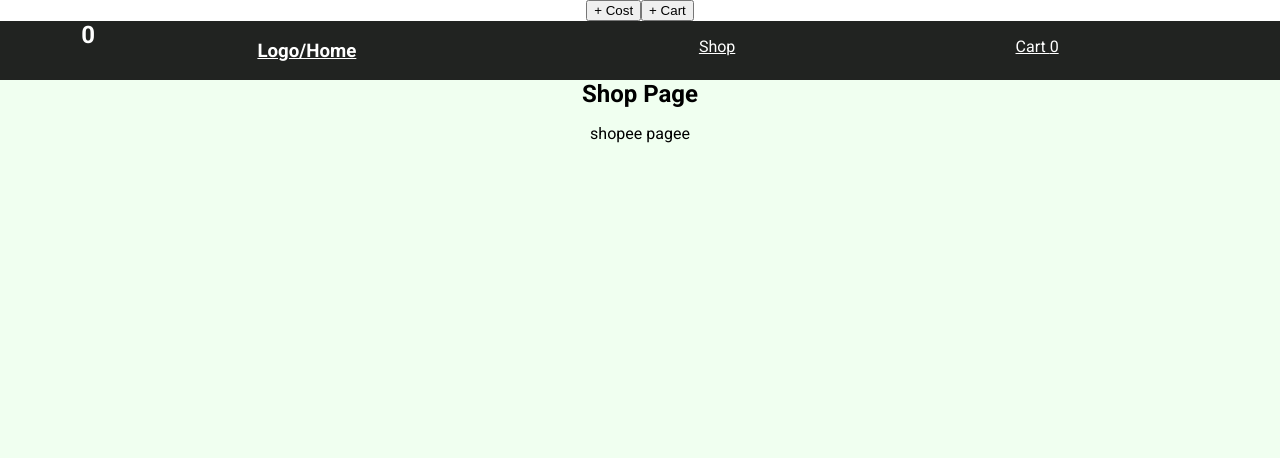
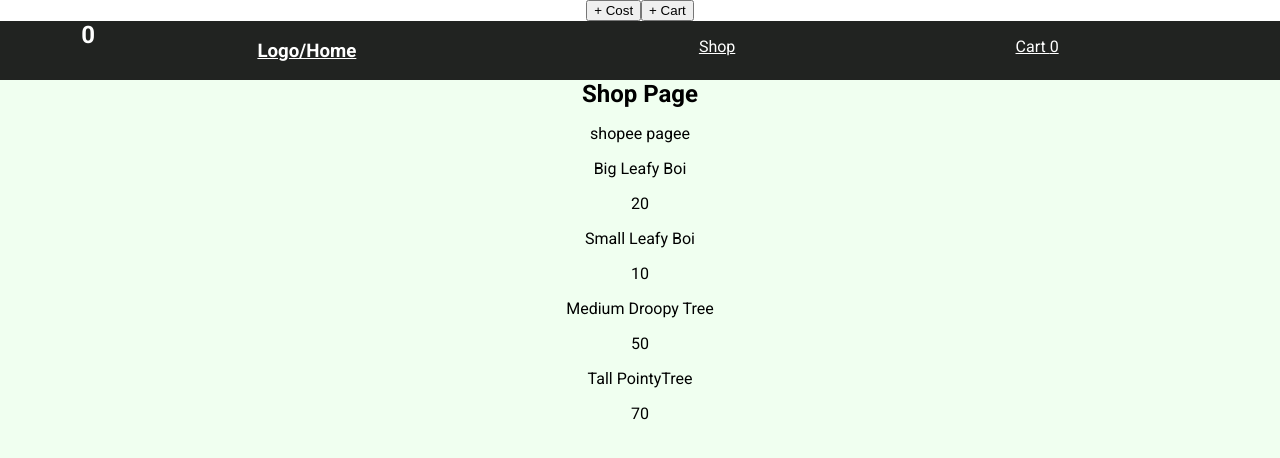
Before and after one commit to jmilll/shopping-cart, a React (Create React App) app: page /shop in a window 1280 px wide. Shown: the top 458 px of the page. Built offline with nearby package versions, Linux system fonts and the light colour scheme.

Commit message:
shop loads from shoppingitems

```diff
--- a/src/App.js
+++ b/src/App.js
@@ -5,20 +5,40 @@ import Cart from './components/Cart';
 import Nav from './components/Nav';
 import Shop from './components/Shop';
 import Home from './components/Home';
+import items from './components/shoppingItems'
 import {BrowserRouter as Router, Route, Switch,} from 'react-router-dom'
 
 
 
 const App = () => {
+
+  const test = [
+      {
+        id: 'big-leafy-boi',
+        name: 'Big Leafy Boi',
+        imgSource: 'big-leafy-boi.jpg',
+        quantity: 1,
+        price: 20,
+    },
+    {
+        id: 'small-leafy-boi',
+        name: 'Small Leafy Boi',
+        imgSource: 'small-leafy-boi.jpg',
+        quantity: 1,
+        price: 10,
+    }
+  ]
   const [cart, setCart] = useState([])
   const [showCart, setShowCart] = useState(false)
   const [totalCost, setTotalCost] = useState(0)
 
+  const [shoppingItems, setShoppingItems] = useState([...test])
 
   function incCost() {
     setTotalCost(prevTotalCost => prevTotalCost + 1)
     //setScore((prevScore) => prevScore + 1)
     console.log(totalCost)
+    //console.log(items)
   }
 
   function incCart() {
@@ -29,9 +49,38 @@ const App = () => {
   }
 
 
+  //const a = [...items]
+
+  useEffect(() => {
+    console.log('start useEffect...')
+
+    console.log(items)
+
+    console.log('preload shoppingitems =')
+    console.log(shoppingItems)
+
+    console.log('setting items...')
+    setShoppingItems(items)
+
+    console.log('new set items =')
+    console.log(shoppingItems)
+
+    console.log('end useEffect...')
+  }, []);
+
+
+
   return (
     <Router>
       <div className="App">
+      {/* {items.map(item => {
+                return(
+                    <div key={item.id}>
+                        <p>{item.name}</p>
+                        <p>{item.price}</p>
+                    </div>
+                )
+            })} */}
 
         <button onClick={incCost}>+ Cost</button>
         <button onClick={incCart}>+ Cart</button>
@@ -46,10 +95,20 @@ const App = () => {
             exact path="/"
             component={Home}
           />
-          <Route
+          <Route exact path="/shop">
+            <Shop items={items} />
+          </Route>
+          {/* <Route
             path="/shop"
             component={Shop}
-          />
+            items={shoppingItems}
+              //items={[{items}]}
+              //storeItems={storeItems}
+              // render={(props) => (
+              //   <Shop {...props} items={items} />
+              // )}
+          /> */}
+          {/* { items.map((item) => { return <ShopItem {... item}/> }) } */}
           <Route
             path="/cart"
             component={Cart}
--- a/src/components/Nav.js
+++ b/src/components/Nav.js
@@ -3,7 +3,7 @@ import { Link } from 'react-router-dom'
 
 const Nav = (props) => {
     const {totalCost, cart} = props
-
+    //console.log(props)
     return (
 
         <nav className='nav'>
--- a/src/components/Shop.js
+++ b/src/components/Shop.js
@@ -1,10 +1,42 @@
 import React from 'react'
 
-const Shop = () => {
+
+const Shop = (props) => {
+
+    //const {items, testItems} = props
+    console.log(props.items)
+    console.log(props)
+   //console.log('props = ' + props)
+   // console.log('items = ' + items)
+   // console.log('test = ' + testItems)
+   const {items} = props
+
     return (
         <section className='shop'>
+
             <h1>Shop Page</h1>
             <p>shopee pagee</p>
+
+            {/* {items.map((item) => <ShopItem key={item.id} {...item} />)} */}
+
+            {items.map(item => {
+                return(
+                    <div key={item.id}>
+                        <p>{item.name}</p>
+                        <p>{item.price}</p>
+                    </div>
+                )
+            })}
+
+            {/* {cards.map(img => {
+                return (
+                    <div className={'card' + difficulty} key={img.title} id={img.title}  onClick={checkMemory.bind(this, img.title)}>
+                        <h2>{img.title}</h2>
+                        <img src={img.src} alt={img.title} />
+                        <p className='artist'>Artist: {img.artist}</p>
+                    </div>
+                )
+            })} */}
         </section>
     )
 }
```
